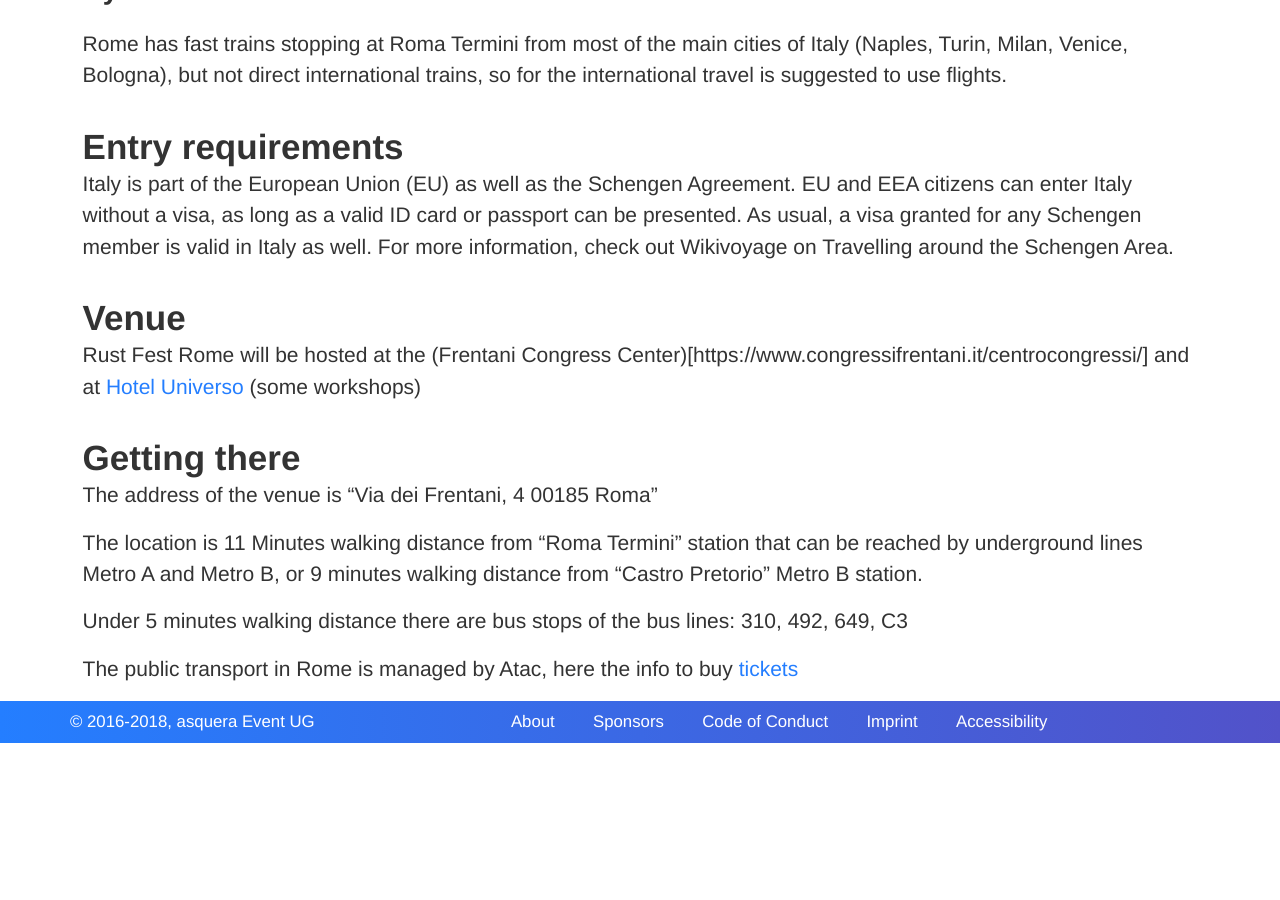
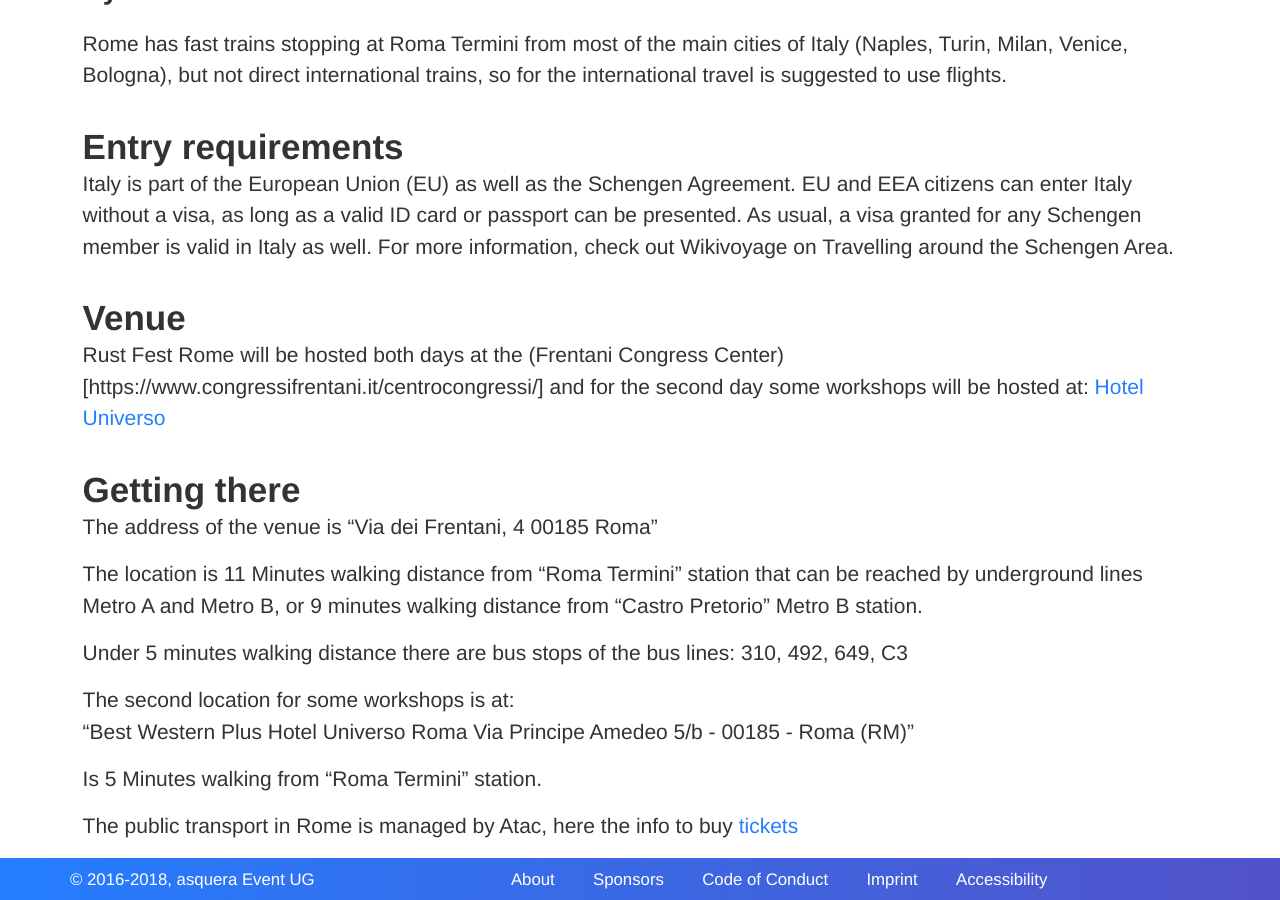
Before and after one commit to RustFestEU/rome.rustfest.eu, a Jekyll site: the page built from location.md, in a window 1280 px wide and 900 px high, scrolled down 1502 px. Built offline with Jekyll 4.4.1, drawn with Linux system fonts in a browser that asks for light colours; nearby versions of some CDN libraries; before the commit the page ends 2245 px from its top, so only the background shows below that.

Commit message:
update address information for second location

```diff
--- a/location.md
+++ b/location.md
@@ -41,7 +41,7 @@
 Italy is part of the European Union (EU) as well as the Schengen Agreement. EU and EEA citizens can enter Italy without a visa, as long as a valid ID card or passport can be presented. As usual, a visa granted for any Schengen member is valid in Italy as well. For more information, check out Wikivoyage on Travelling around the Schengen Area.
 
 ## Venue
-Rust Fest Rome will be hosted at the (Frentani Congress Center)[https://www.congressifrentani.it/centrocongressi/] and at [Hotel Universo](https://www.hoteluniverso.com/it/meeting-congressi.aspx) (some workshops)
+Rust Fest Rome will be hosted both days at the (Frentani Congress Center)[https://www.congressifrentani.it/centrocongressi/] and for the second day some workshops will be hosted at: [Hotel Universo](https://www.hoteluniverso.com/it/meeting-congressi/dettagli-sale-meeting-roma.aspx)
 
 ## Getting there
 The address of the venue is "Via dei Frentani, 4 00185 Roma"
@@ -52,6 +52,12 @@
 Under 5 minutes walking distance there are bus stops of the bus lines:
 310, 492, 649, C3
 
+The second location for some workshops is at:
+"Best Western Plus Hotel Universo Roma Via Principe Amedeo 5/b - 00185 - Roma (RM)"
+
+Is 5 Minutes walking from "Roma Termini" station.
+
+
 The public transport in Rome is managed by Atac, here the info to buy [tickets](http://www.atac.roma.it/page.asp?p=228&i=14&r=2875)
 
 
```
